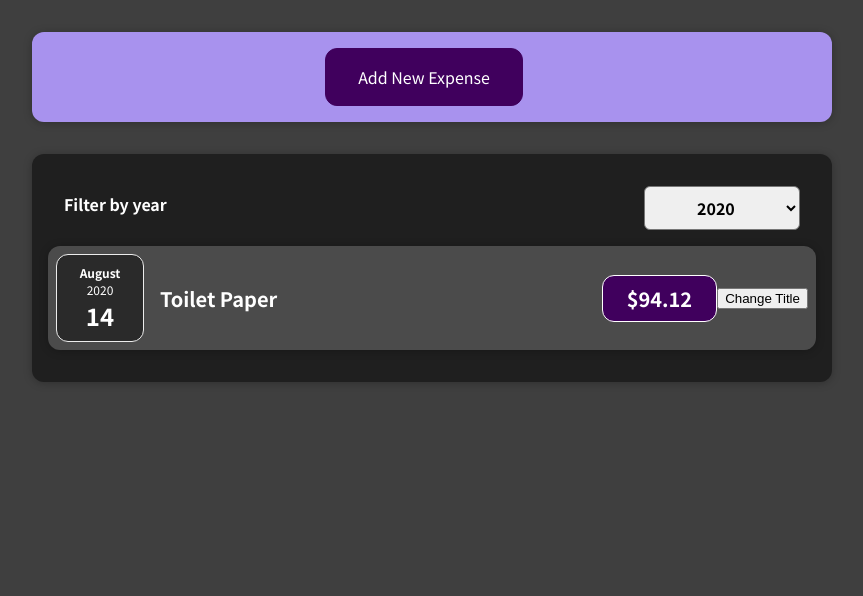
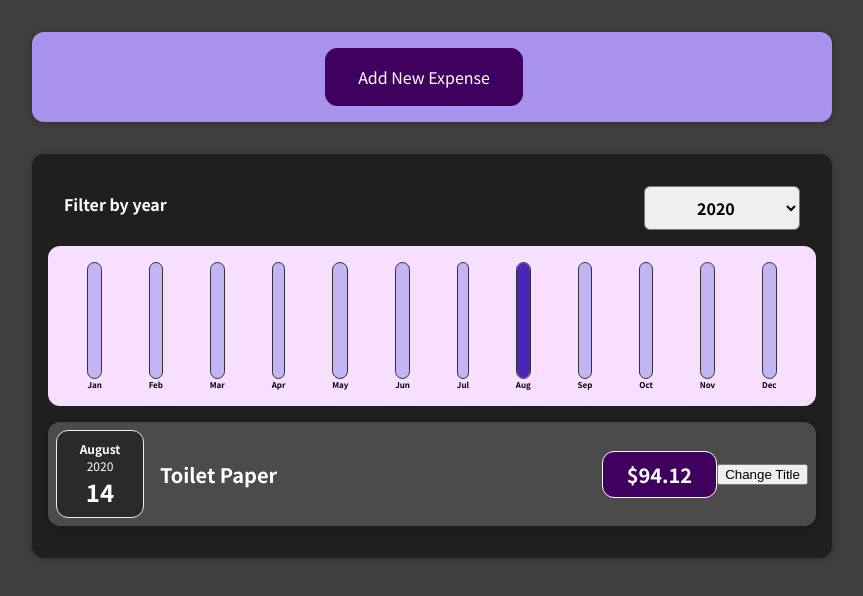
Before and after one commit to JangEuncheol/StudyReact, a React (Create React App) app in the folder 01-starting-setup/: page / in a window 1280 px wide. Shown: the top 596 px of the page, without its empty margins (208-1071 px from the left). Built offline with nearby package versions, Linux system fonts and the light colour scheme.

Commit message:
Section5 종료

```diff
--- /dev/null
+++ b/01-starting-setup/src/components/Chart/Chart.css
@@ -0,0 +1,9 @@
+.chart {
+  padding: 1rem;
+  border-radius: 12px;
+  background-color: #f8dfff;
+  text-align: center;
+  display: flex;
+  justify-content: space-around;
+  height: 10rem;
+}
--- /dev/null
+++ b/01-starting-setup/src/components/Chart/Chart.js
@@ -0,0 +1,25 @@
+import React from "react";
+
+import ChartBar from "./ChartBar";
+import "./Chart.css";
+
+const Chart = (props) => {
+const dataPointValues = props.dataPoints.map(dataPoint => dataPoint.value);
+const totalMaximum = Math.max(...dataPointValues);
+
+
+  return (
+    <div className="chart">
+      {props.dataPoints.map((dataPoint) => (
+        <ChartBar
+          key={dataPoint.label}
+          value={dataPoint.value}
+          maxValue={totalMaximum}
+          label={dataPoint.label}
+        />
+      ))}
+    </div>
+  );
+};
+
+export default Chart;
--- /dev/null
+++ b/01-starting-setup/src/components/Chart/ChartBar.css
@@ -0,0 +1,30 @@
+.chart-bar {
+  height: 100%;
+  display: flex;
+  flex-direction: column;
+  align-items: center;
+}
+
+.chart-bar__inner {
+  height: 100%;
+  width: 100%;
+  border: 1px solid #313131;
+  border-radius: 12px;
+  background-color: #c3b4f3;
+  overflow: hidden;
+  display: flex;
+  flex-direction: column;
+  justify-content: flex-end;
+}
+
+.chart-bar__fill {
+  background-color: #4826b9;
+  width: 100%;
+  transition: all 0.3s ease-out;
+}
+
+.chart-bar__label {
+  font-weight: bold;
+  font-size: 0.5rem;
+  text-align: center;
+}
--- /dev/null
+++ b/01-starting-setup/src/components/Chart/ChartBar.js
@@ -0,0 +1,25 @@
+import React from "react";
+
+import "./ChartBar.css";
+
+const ChartBar = (props) => {
+  let barFillHeight = "0%";
+
+  if (props.maxValue > 0) {
+    barFillHeight = Math.round((props.value / props.maxValue) * 100) + "%";
+  }
+
+  return (
+    <div className="chart-bar">
+      <div className="chart-bar__inner">
+        <div
+          className="chart-bar__fill"
+          style={{ height: barFillHeight }}
+        ></div>
+      </div>
+      <div className="chart-bar__label">{props.label}</div>
+    </div>
+  );
+};
+
+export default ChartBar;
--- a/01-starting-setup/src/components/Expenses/Expenses.js
+++ b/01-starting-setup/src/components/Expenses/Expenses.js
@@ -3,6 +3,7 @@
 import Card from "../UI/Cards";
 import ExpensesFilter from "../ExpensesFilter/ExpensesFilter";
 import ExpensesList from "./ExpensesList"
+import ExpensesChart from "./ExpensesChart";
 import "./Expenses.css";
 
 const Expenses = (props) => {
@@ -25,6 +26,7 @@
           selected={filteredYear}
           onChangeFilter={filterChangeHandler}
         />
+        <ExpensesChart expenses={filteredExpenses} />
         <ExpensesList items={filteredExpenses} />
       </Card>
     </div>
--- /dev/null
+++ b/01-starting-setup/src/components/Expenses/ExpensesChart.js
@@ -0,0 +1,29 @@
+import React from "react";
+
+import Chart from "../Chart/Chart";
+
+const ExpensesChart = (props) => {
+  const chartDataPoints = [
+    { label: "Jan", value: 0 },
+    { label: "Feb", value: 0 },
+    { label: "Mar", value: 0 },
+    { label: "Apr", value: 0 },
+    { label: "May", value: 0 },
+    { label: "Jun", value: 0 },
+    { label: "Jul", value: 0 },
+    { label: "Aug", value: 0 },
+    { label: "Sep", value: 0 },
+    { label: "Oct", value: 0 },
+    { label: "Nov", value: 0 },
+    { label: "Dec", value: 0 },
+  ];
+
+  for (const expense of props.expenses) {
+    const expenseMonth = expense.date.getMonth(); // starting at 0 => January === 0
+    chartDataPoints[expenseMonth].value += expense.amount;
+  }
+
+  return <Chart dataPoints={chartDataPoints}/>;
+};
+
+export default ExpensesChart;
--- a/01-starting-setup/src/components/NewExpense/ExpenseForm.js
+++ b/01-starting-setup/src/components/NewExpense/ExpenseForm.js
@@ -45,7 +45,7 @@
 
     const expenseData = {
       title: enteredTitle,
-      amount: enteredAmount,
+      amount: +enteredAmount,
       date: new Date(enteredDate)
     };
 
```
